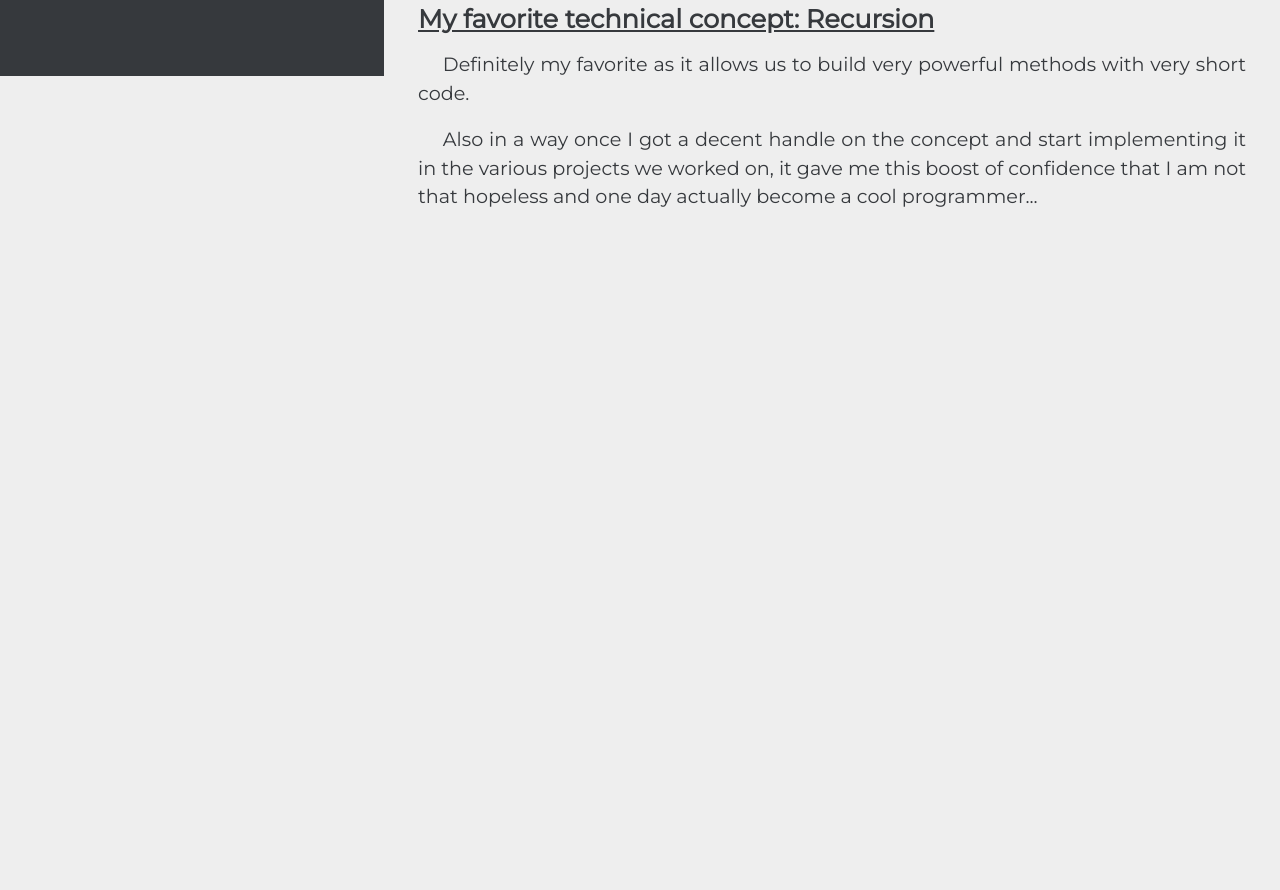
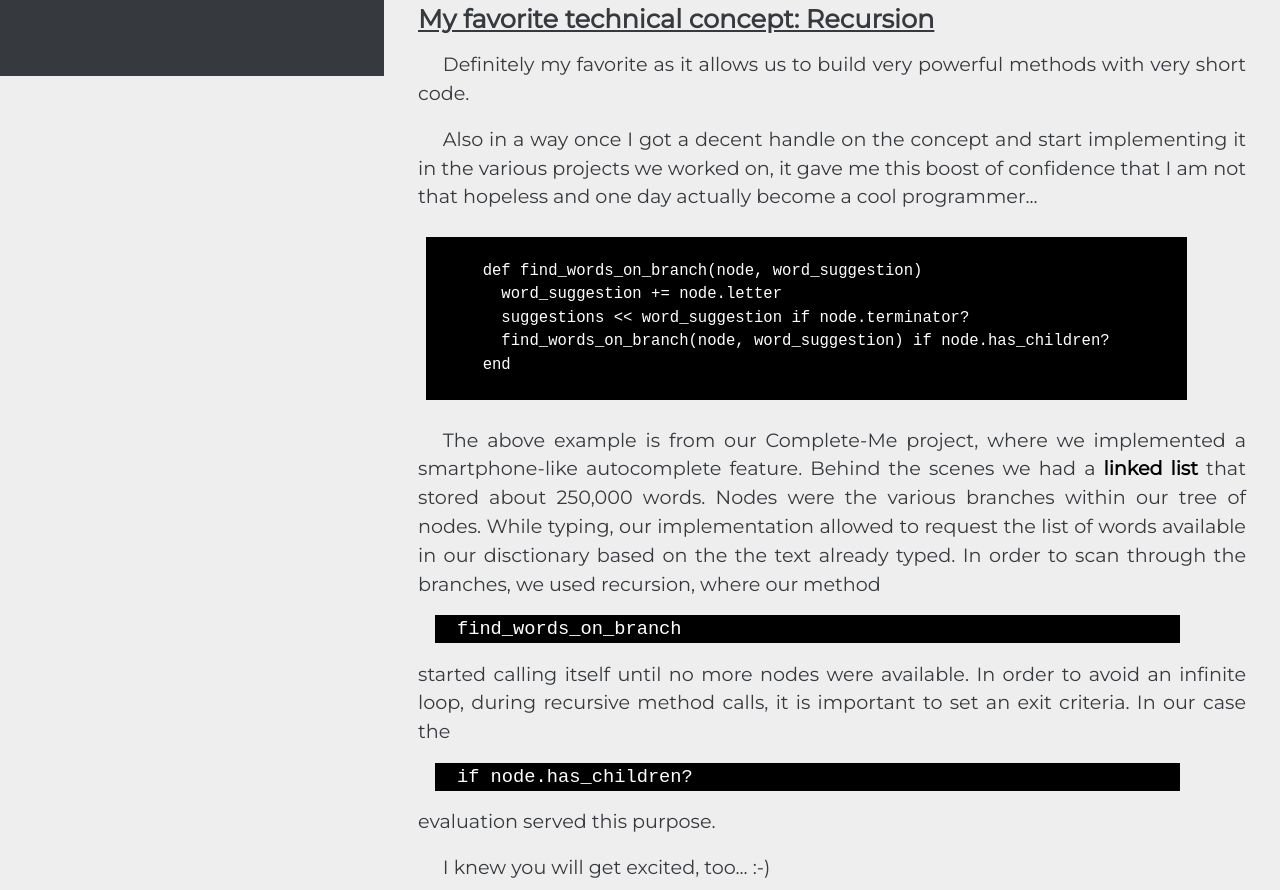
Before and after one commit to Laszlo-JFLMTCO/laszlo-jflmtco.github.io, a plain HTML site: page blog-posts/post-turing-mod1-experience.html in a window 1280 px wide. Shown: the part 724-1614 px from the top of the page. Before the commit the page ends 944 px from the top, so only its background shows below. Drawn offline with Linux system fonts and the light colour scheme.

Commit message:
Update blog post with code snippet and css with code snippet formatting

```diff
--- a/assets/css/styles.css
+++ b/assets/css/styles.css
@@ -56,6 +56,18 @@
   text-decoration: none;
   font-weight: bold;
 }
+
+code {
+    font-family: monospace;
+    background: black;
+    color: white;
+    display: block;
+    margin: 2%;
+    width: 90%;
+    font-size: 1.2em;
+    line-height: 1.5;
+}
+
 
 /*
 =================================================
--- a/blog-posts/post-turing-mod1-experience.html
+++ b/blog-posts/post-turing-mod1-experience.html
@@ -43,6 +43,17 @@
           <h2>My favorite technical concept: Recursion</h2>
           <p>Definitely my favorite as it allows us to build very powerful methods with very short code.</p>
           <p>Also in a way once I got a decent handle on the concept and start implementing it in the various projects we worked on, it gave me this boost of confidence that I am not that hopeless and one day actually become a cool programmer...</p>
+          <code><pre>
+
+      def find_words_on_branch(node, word_suggestion)
+        word_suggestion += node.letter
+        suggestions << word_suggestion if node.terminator?
+        find_words_on_branch(node, word_suggestion) if node.has_children?
+      end
+            </pre>
+          </code>
+          <p>The above example is from our Complete-Me project, where we implemented a smartphone-like autocomplete feature. Behind the scenes we had a <a href = "https://en.wikipedia.org/wiki/Linked_list" target = "_blank">linked list</a> that stored about 250,000 words. Nodes were the various branches within our tree of nodes. While typing, our implementation allowed to request the list of words available in our disctionary based on the the text already typed. In order to scan through the branches, we used recursion, where our method <code>find_words_on_branch</code> started calling itself until no more nodes were available. In order to avoid an infinite loop, during recursive method calls, it is important to set an exit criteria. In our case the <code>if node.has_children?</code> evaluation served this purpose.</p>
+          <p>I knew you will get excited, too... :-)</p>
       </div>
     </div>
     <footer>
```
Also changed, not shown: blog.html (+1 -1 lines), index.html (+1 -1 lines).
